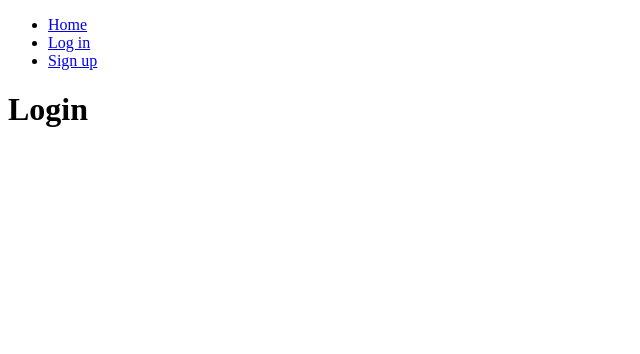
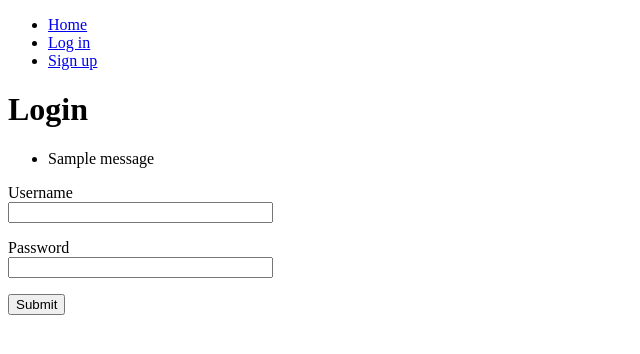
Before and after one commit to virhe/mockboxd, a Flask app: template src/website/templates/login.html in a window 1280 px wide. Shown: the top 354 px of the page, without its empty margins (0-640 px from the left). Run offline with Flask 3, Linux system fonts and the light colour scheme; the template is opened without the code that fills it, so the values that code supplies are empty, except form fields; tables that the repository leaves empty hold one stand-in row (values such as "Sample post"); one stand-in notice (Sample message) is shown; form fields are guessed from the names that the template uses.

Commit message:
Add login page form

```diff
--- a/src/website/templates/login.html
+++ b/src/website/templates/login.html
@@ -3,4 +3,28 @@
 
 {% block content %}
     <h1>Login</h1>
+
+    <form method="POST" action="{{ url_for('views.login') }}">
+        {{ form.csrf_token }}
+        {% with messages = get_flashed_messages() %}
+            {% if messages %}
+                <ul>
+                {% for message in messages %}
+                    <li>{{ message }}</li>
+                {% endfor %}
+                </ul>
+            {% endif %}
+        {% endwith %}
+        <p>
+            {{ form.username.label }}<br>
+            {{ form.username(size=30) }}
+        </p>
+        <p>
+            {{ form.password.label }}<br>
+            {{ form.password(size=30) }}
+        </p>
+        <p>
+            {{ form.submit() }}
+        </p>
+    </form>
 {% endblock %}
```
